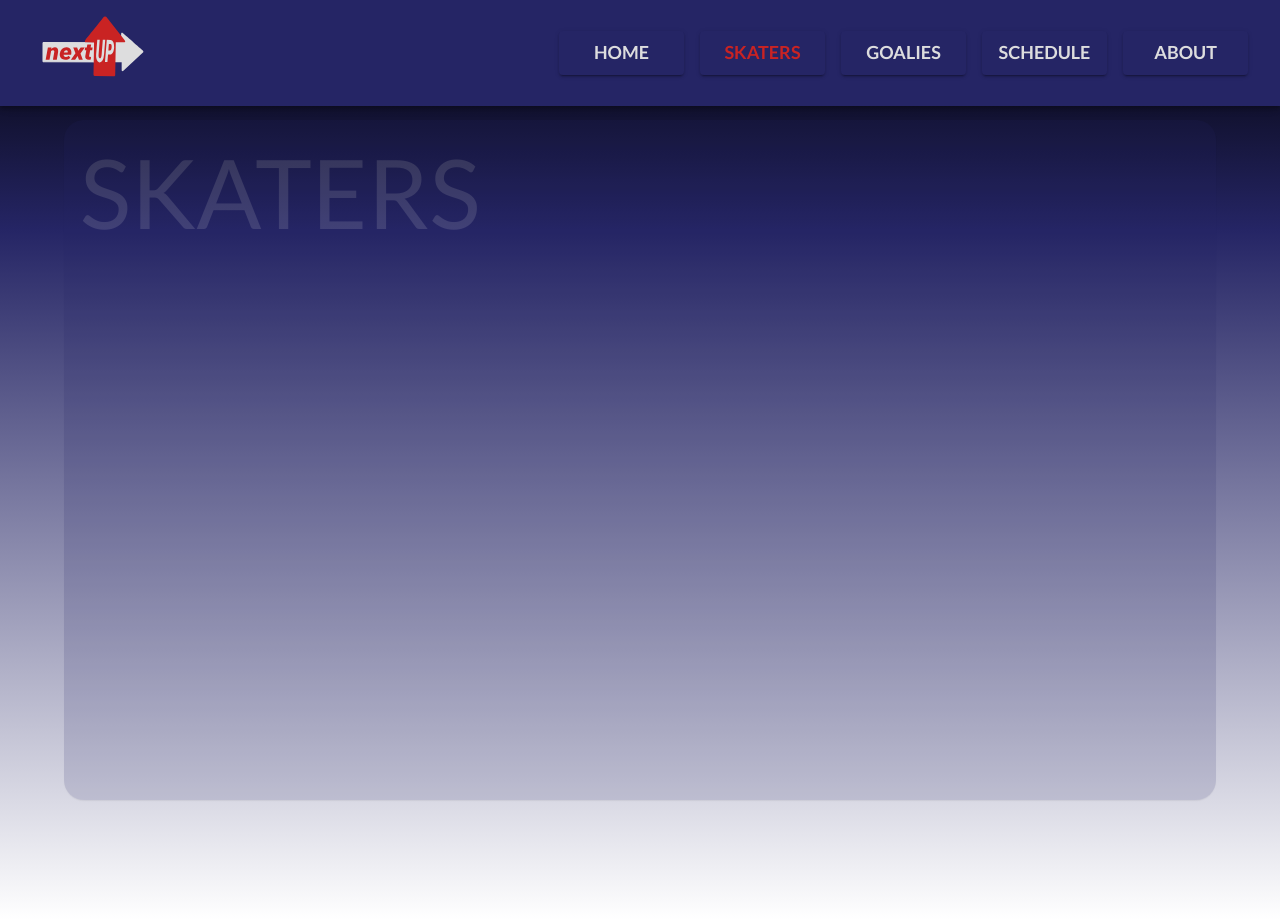
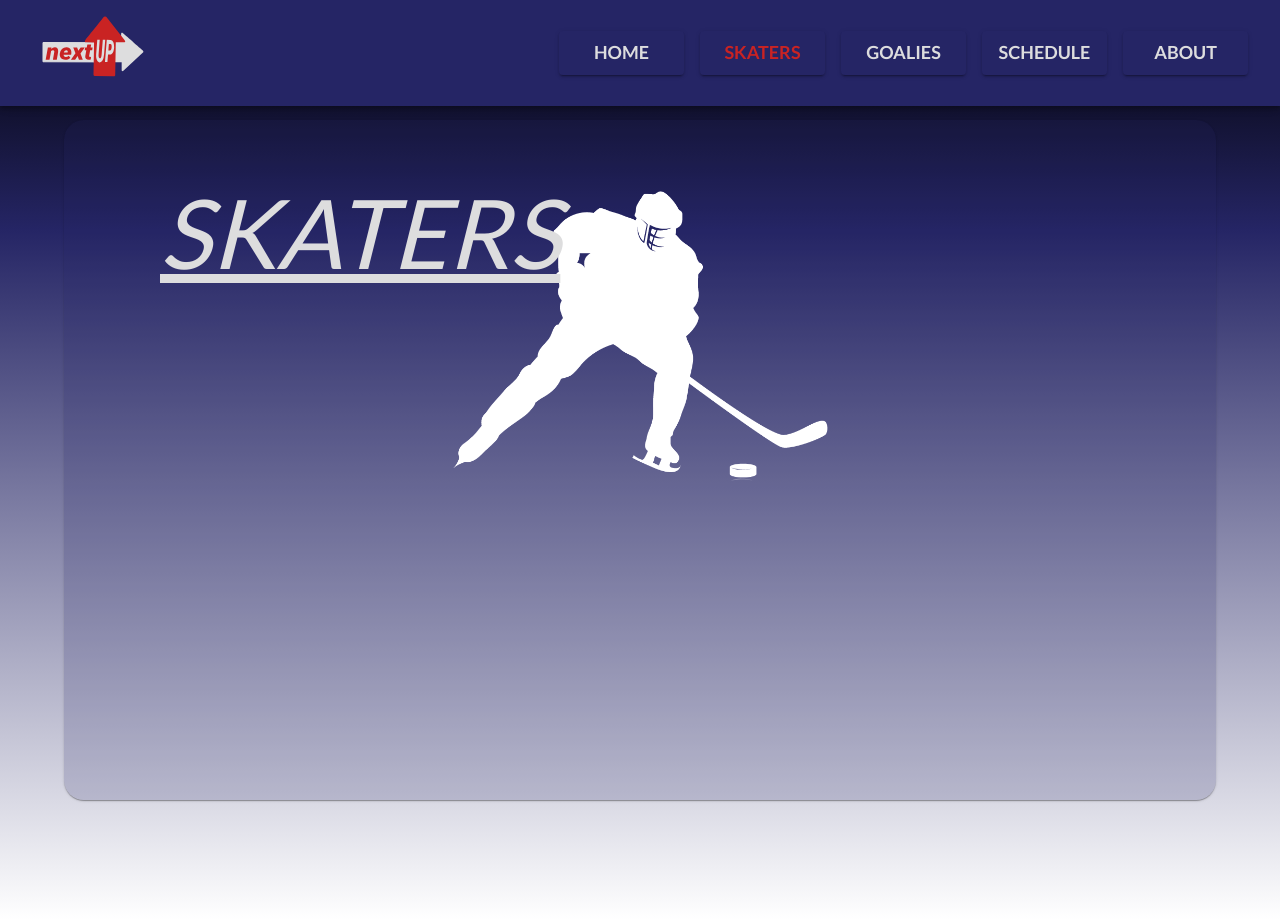
Before and after one commit to apreynolds1989/nextUP, a React (Create React App) app: page /skaters in a window 1280 px wide. Built offline with nearby package versions, Linux system fonts and the light colour scheme.

Commit message:
Fixed background color transparency in Skaters card; added background player image to Skaters card

```diff
--- a/src/assets/theme.js
+++ b/src/assets/theme.js
@@ -1,5 +1,6 @@
 import { createTheme } from '@mui/material';
 import '@fontsource/lato';
+import whiteSkaterBackground from '../assets/img/whiteSkater.png';
 
 export const palette = {
     gtWhite: '#ddddde',
@@ -27,6 +28,10 @@ export const darkTheme = createTheme({
         allVariants: {
             color: palette.gtWhite,
         },
+        h1: {
+            textDecoration: 'underline',
+            fontStyle: 'italic',
+        },
     },
     components: {
         MuiCssBaseline: {
@@ -51,7 +56,17 @@ export const skatersSx = {
         minWidth: '90%',
         maxWidth: '500px',
         minHeight: '85vh',
-        backgroundColor: palette.gtBlue,
-        opacity: '15%',
+        backgroundColor: `${palette.gtBlue}30`,
+        backgroundImage: `url(${whiteSkaterBackground})`,
+        backgroundRepeat: 'no-repeat',
+        backgroundPosition: 'top',
+        // backgroundSize: 'cover',
+        // height: {
+        //     xs: '200px',
+        //     sm: '250px',
+        //     md: '325px',
+        //     lg: '400px',
+        //     xl: '450px',
+        // },
     },
 };
--- a/src/pages/Skaters.jsx
+++ b/src/pages/Skaters.jsx
@@ -7,7 +7,15 @@ export const Skaters = () => {
     return (
         <Card sx={skatersSx.outerCard}>
             <CardContent>
-                <Typography variant='h1'>SKATERS</Typography>
+                <Typography
+                    variant='h1'
+                    sx={{
+                        paddingX: 10,
+                        paddingTop: 5,
+                    }}
+                >
+                    SKATERS
+                </Typography>
             </CardContent>
         </Card>
     );
```
Also changed, not shown: src/assets/img/whiteSkater.png (added).
